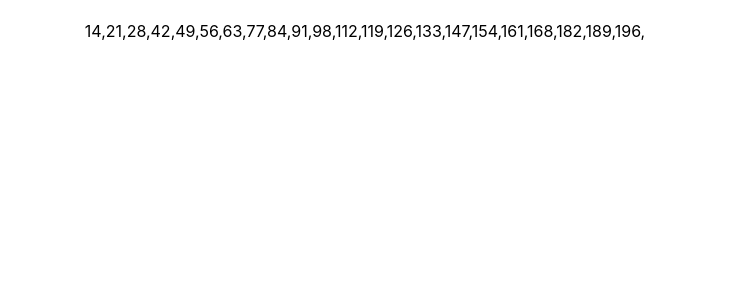
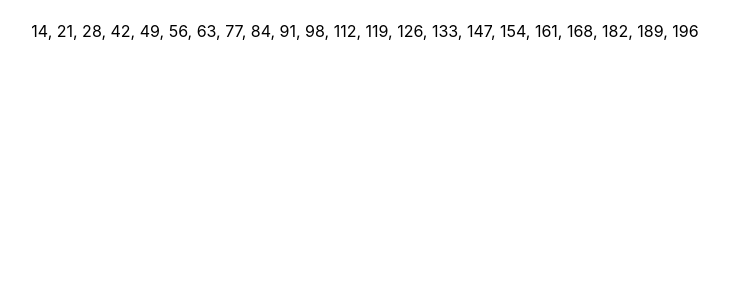
Before and after one commit to Tungduong2001/play-ts, a React (Create React App) app: page / in a window 1280 px wide. Shown: the top 300 px of the page, without its empty margins (275-1004 px from the left). Built offline with nearby package versions, Linux system fonts and the light colour scheme.

Commit message:
fix render list number

```diff
--- a/src/App.tsx
+++ b/src/App.tsx
@@ -12,7 +12,7 @@ function App() {
 
   return (
     <div className="container">
-      <p>{number.map((item) => `${item},`)}</p>
+      <p>{number.join(", ")}</p>
     </div>
   );
 }
```
